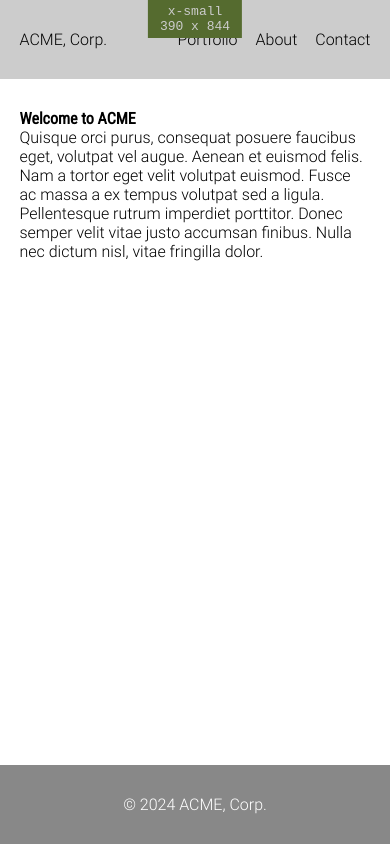
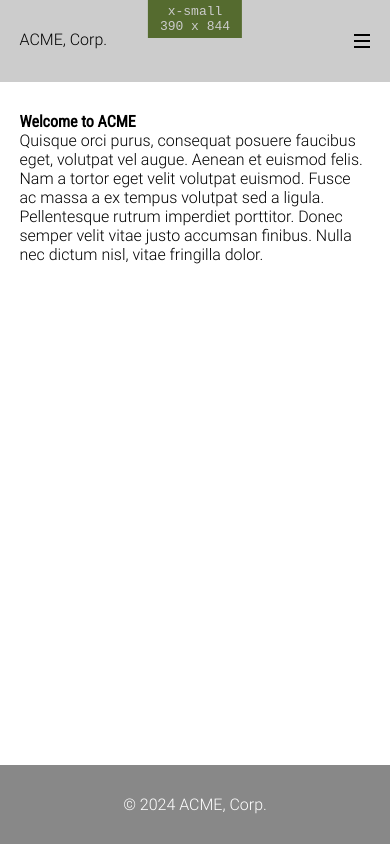
Before and after one commit to samuraijane/react-starter, a React app: page / in a window 390 px wide. Built offline with nearby package versions, Linux system fonts and the light colour scheme.

Commit message:
add mobile navigation and style both desktop and mobile navs

```diff
--- a/src/app.tsx
+++ b/src/app.tsx
@@ -46,7 +46,7 @@ export const App = (): JSX.Element => {
 
   return (
     <div className="y-sticky">
-      <Header />
+      <Header isMobile={isMobile} />
       <Main />
       <Footer />
       {isShowResponsive && (
--- /dev/null
+++ b/src/sectioning/header/_flyout/flyout.scss
@@ -0,0 +1,58 @@
+@use "theme/mixins" as *;
+@use "theme/variables" as *;
+
+.navs {
+
+  &.navs--mobile {
+    display: flex;
+    justify-content: space-between;
+
+    button {
+      padding-right: 0;
+    }
+
+    .flyout-btn {
+      background-color: transparent;
+      border: 1px solid transparent;
+      display: flex;
+      flex-direction: column;
+      height: 22px;
+      justify-content: center;
+      position: relative;
+      z-index: 2147483647;
+
+      .flyout-btn__stripe {
+        background-color: $black;
+        display: block;
+        height: 2px;
+        transform: rotate(0deg) translateX(0, 0);
+        transition: all 200ms ease-in-out;
+        width: 16px;
+      }
+
+      .flyout-btn__stripe {
+        margin: 2px 0;
+      }
+
+      &.flyout-btn--active {
+
+        .flyout-btn__stripe {
+          background-color: black;
+
+          &:first-of-type {
+            transform: rotate(45deg) translate(2px, 2px);
+          }
+
+          &:nth-last-of-type(2) {
+            position: absolute;
+            right: -1000%;
+          }
+
+          &:last-of-type {
+            transform: rotate(-45deg) translate(2px, -2px);
+          }
+        }
+      }
+    }
+  }
+}
--- /dev/null
+++ b/src/sectioning/header/_flyout/flyout.tsx
@@ -0,0 +1,24 @@
+import { MouseEventHandler } from 'react';
+import './flyout.scss';
+
+interface FlyoutButtonProps {
+  action: MouseEventHandler<HTMLButtonElement>;
+  isShowMobileNav: boolean;
+}
+
+export const FlyoutBtn = ({
+  action,
+  isShowMobileNav
+}: FlyoutButtonProps): JSX.Element => {
+
+  return (
+    <button
+      className={`flyout-btn ${isShowMobileNav ? 'flyout-btn--active' : ''}`}
+      onClick={action}
+    >
+      <span className="flyout-btn__stripe"></span>
+      <span className="flyout-btn__stripe"></span>
+      <span className="flyout-btn__stripe"></span>
+    </button>
+  );
+}
--- /dev/null
+++ b/src/sectioning/header/_mobile/mobile.scss
@@ -0,0 +1,55 @@
+@use "theme/variables" as *;
+
+.navs {
+
+  &.navs--mobile {
+    position: relative;
+
+    div {
+      display: flex;
+      flex-direction: column;
+      padding: 20px $innerWrapSide 0 0;
+      position: fixed;
+      right: 0;
+      text-align: right;
+      top: 79px; // [1]
+      width: 60%;
+      z-index: 2147483645;
+
+      &::after {
+        background-color: #555;
+        content: "";
+        height: 1px;
+        position: absolute;
+        opacity: 0.4;
+        right: 0;
+        top: 2px; // [2]
+        width: 100%;
+      }
+
+      &::before {
+        background: linear-gradient(270deg, $white 50%, rgba(255, 255, 255, 0.8) 100%);
+        content: "";
+        height: 200vh;
+        position: absolute;
+        right: 0;
+        top: -200%;
+        width: 100%;
+        z-index: -1;
+      }
+
+      a {
+        margin: 8px 0;
+      }
+    }
+  }
+}
+
+/*
+NOTES
+  [1] FRAGILE
+      This depends on height of `<header>`.
+  [2] FRAGILE
+      We would expect this to be 0 in order to line up with the bottom
+      of `<header>` so we're not sure what else is affecting this.
+*/
--- /dev/null
+++ b/src/sectioning/header/_mobile/mobile.tsx
@@ -0,0 +1,7 @@
+import "./mobile.scss";
+
+export const Mobile = ( {navs}: {navs: JSX.Element[]} ) => (
+  <div>
+    {navs}
+  </div>
+);
--- a/src/sectioning/header/header.scss
+++ b/src/sectioning/header/header.scss
@@ -1,6 +1,9 @@
-header {
+@use "theme/mixins" as *;
+@use "theme/variables" as *;
 
-  .header__navs {
+.navs {
+
+  &.navs--desktop {
     display: flex;
 
     a {
--- a/src/sectioning/header/header.tsx
+++ b/src/sectioning/header/header.tsx
@@ -1,12 +1,32 @@
+import { MouseEventHandler, useState } from "react";
+import { FlyoutBtn } from "./_flyout/flyout";
+import { Mobile } from "./_mobile/mobile";
 import "./header.scss";
 import navs from "./navs.json";
 
-export const Header = (): JSX.Element => {
+export const Header = ({ isMobile }: {isMobile: boolean}): JSX.Element => {
+  const [isShowMobileNav, setIsShowMobileNav] = useState(false);
+
   const _navs = navs.map((nav) => <a href="#" key={nav.id}>{nav.text}</a>);
 
+  const handleMobileNav: MouseEventHandler<HTMLAnchorElement | HTMLButtonElement> = (): void => {
+    setIsShowMobileNav(!isShowMobileNav);
+  };
+
   return (
-    <header className="header">
-      <nav className="header__navs y-wrap">{_navs}</nav>
+    <header>
+      <nav className={`navs navs--${isMobile ? "mobile": "desktop"} y-wrap`}>
+        <a href="#">ACME, Corp.</a>
+        <>
+          {isMobile && isShowMobileNav && (
+            <Mobile navs={_navs} />
+          )}
+          {isMobile && (
+            <FlyoutBtn action={handleMobileNav} isShowMobileNav={isShowMobileNav} />
+          )}
+          {!isMobile && _navs}
+        </>
+      </nav>
     </header>
   );
 };
--- a/src/sectioning/header/navs.json
+++ b/src/sectioning/header/navs.json
@@ -1,8 +1,4 @@
 [
-  {
-    "id": "header-nav-home",
-    "text": "ACME, Corp."
-  },
   {
     "id": "header-nav-portfolio",
     "text": "Portfolio"
```
